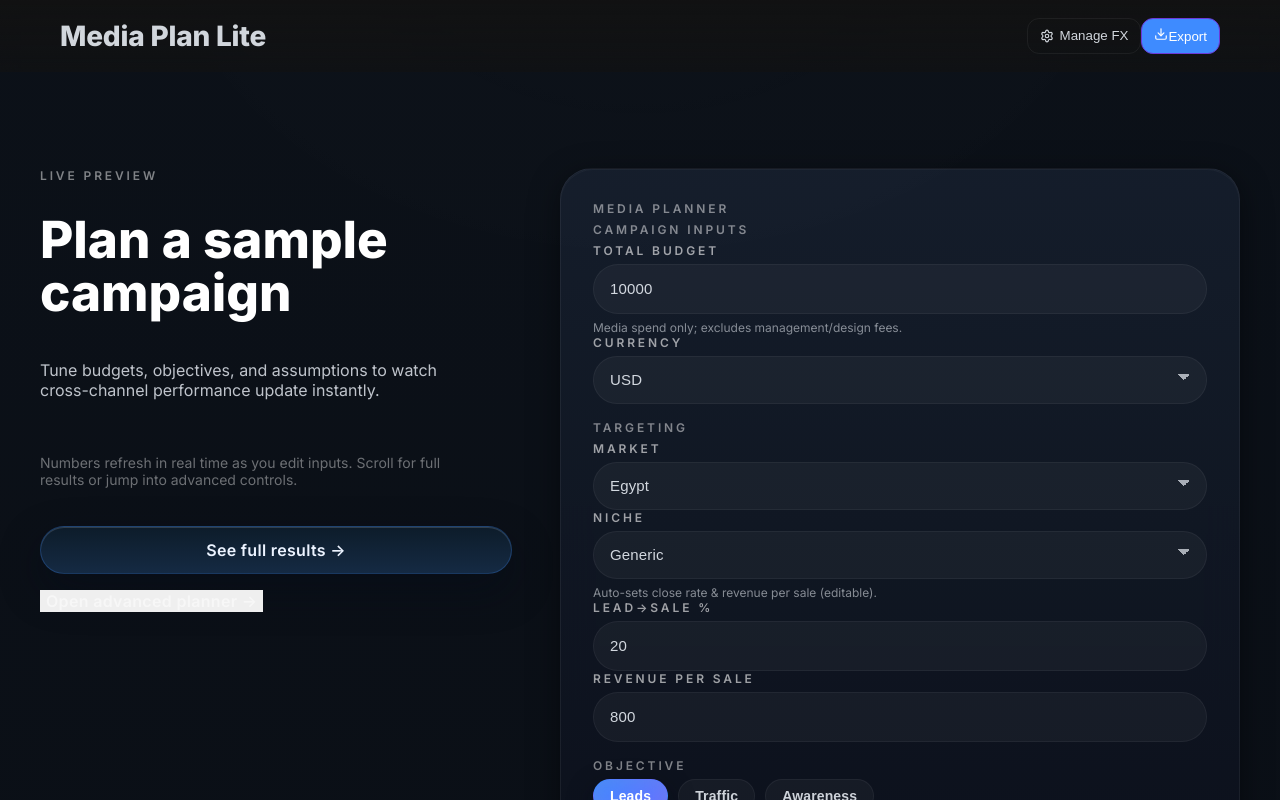
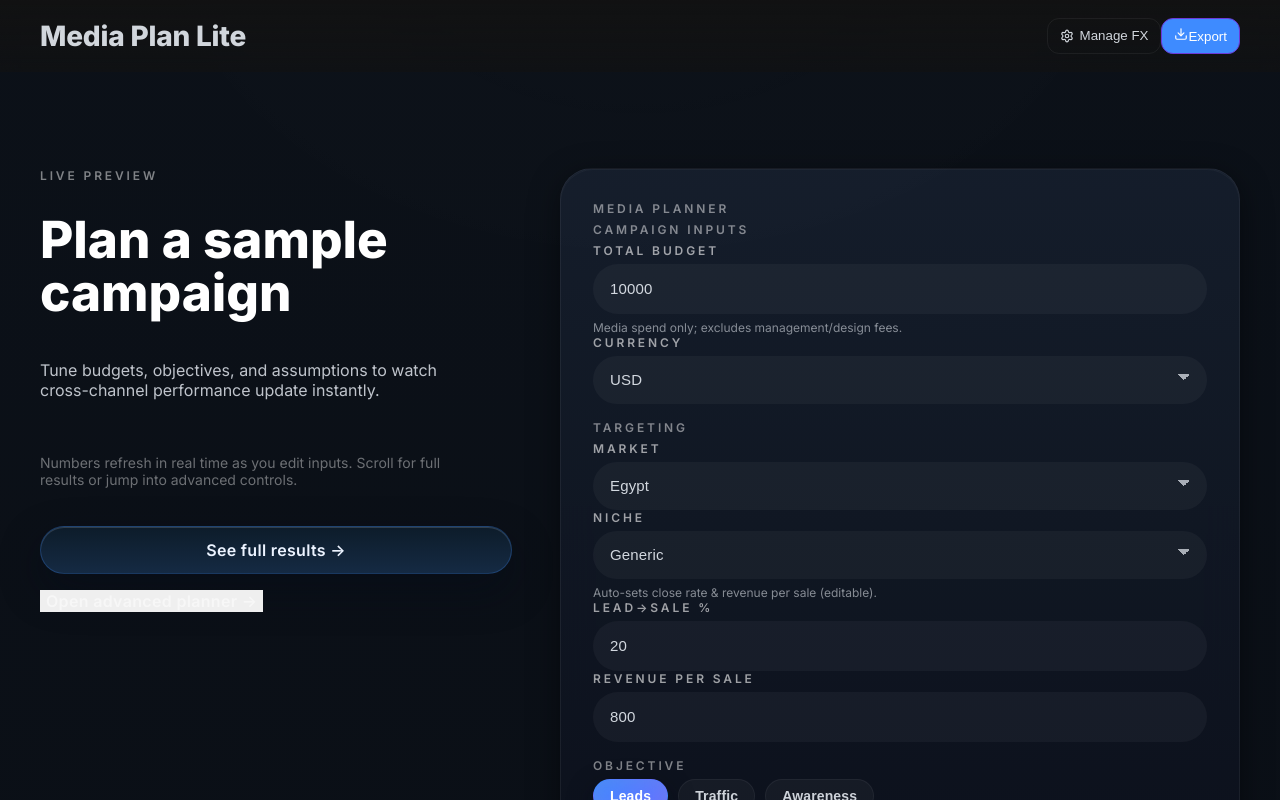
Before and after one commit to mhusse29/media-planner-lite, a React (Vite) app: page / in a window 1280 px wide. Shown: the top 800 px of the page. Built offline with nearby package versions, Linux system fonts and the light colour scheme.

Commit message:
Align planner inputs and layout spacing with new spec

```diff
--- a/src/styles/theme.css
+++ b/src/styles/theme.css
@@ -17,6 +17,8 @@
   --inner-highlight:0 1px 0 rgba(255,255,255,0.04) inset;
   --ac-1:#3E8BFF;
   --ac-2:#6B70FF;
+  --field-h:48px;
+  --field-px:20px;
 }
 html,body,#root{height:100%}
 body{
@@ -217,7 +219,7 @@ body.planner-in .appBg::after{opacity:.18}
 .planner-select{
   height:var(--field-h);
   border-radius:999px;
-  border:1px solid rgba(255,255,255,0.05);
+  border:1px solid transparent;
   background:var(--inputBg);
   color:var(--fg);
   padding:0 var(--field-px);
@@ -590,7 +592,7 @@ body.planner-in .appBg::after{opacity:.18}
 }
 
 /* ==== GLOBAL RHYTHM ==== */
-.container{max-width:1160px;margin-inline:auto;padding-inline:16px}
+.container{max-width:1200px;margin-inline:auto;padding-inline:clamp(24px,5vw,32px)}
 .section{margin-block:32px}
 .stack-4 > * + *{margin-top:12px}
 .stack-6 > * + *{margin-top:24px}
```
